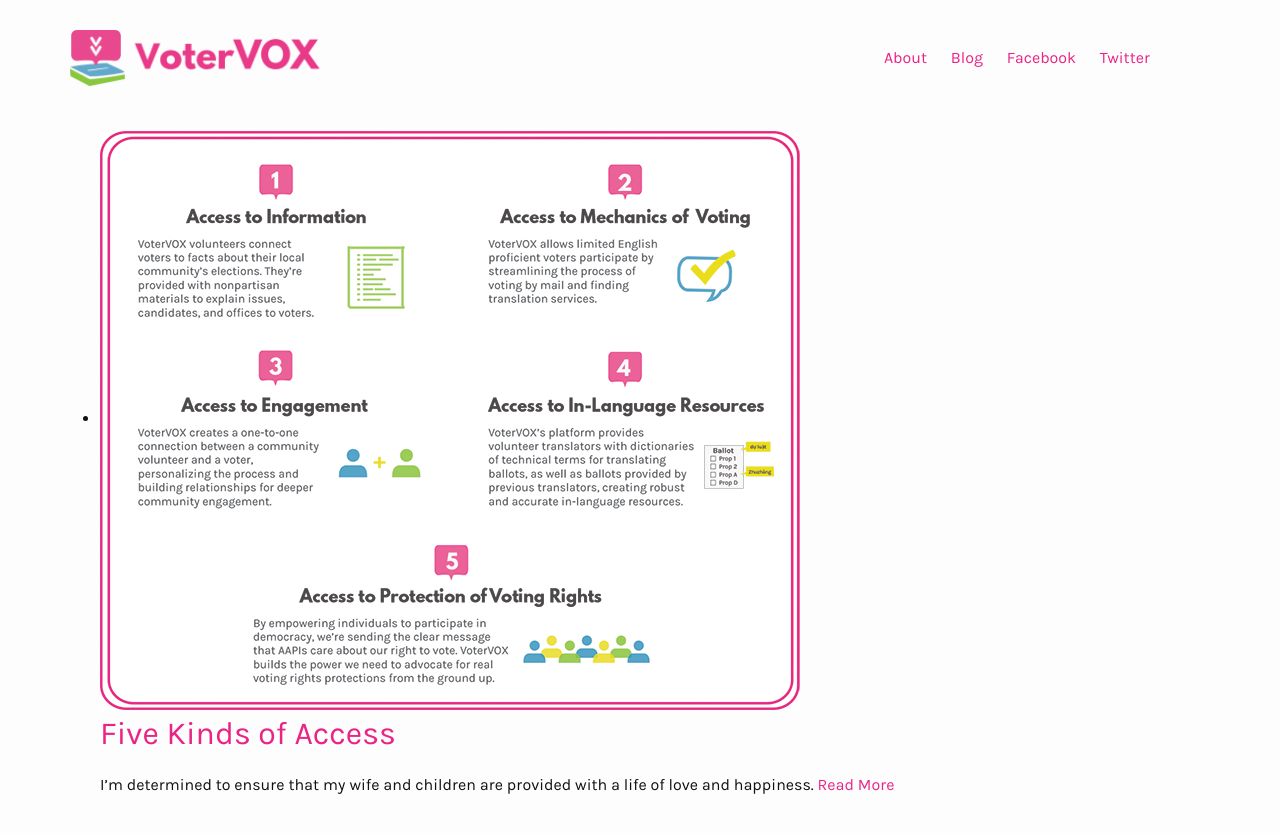
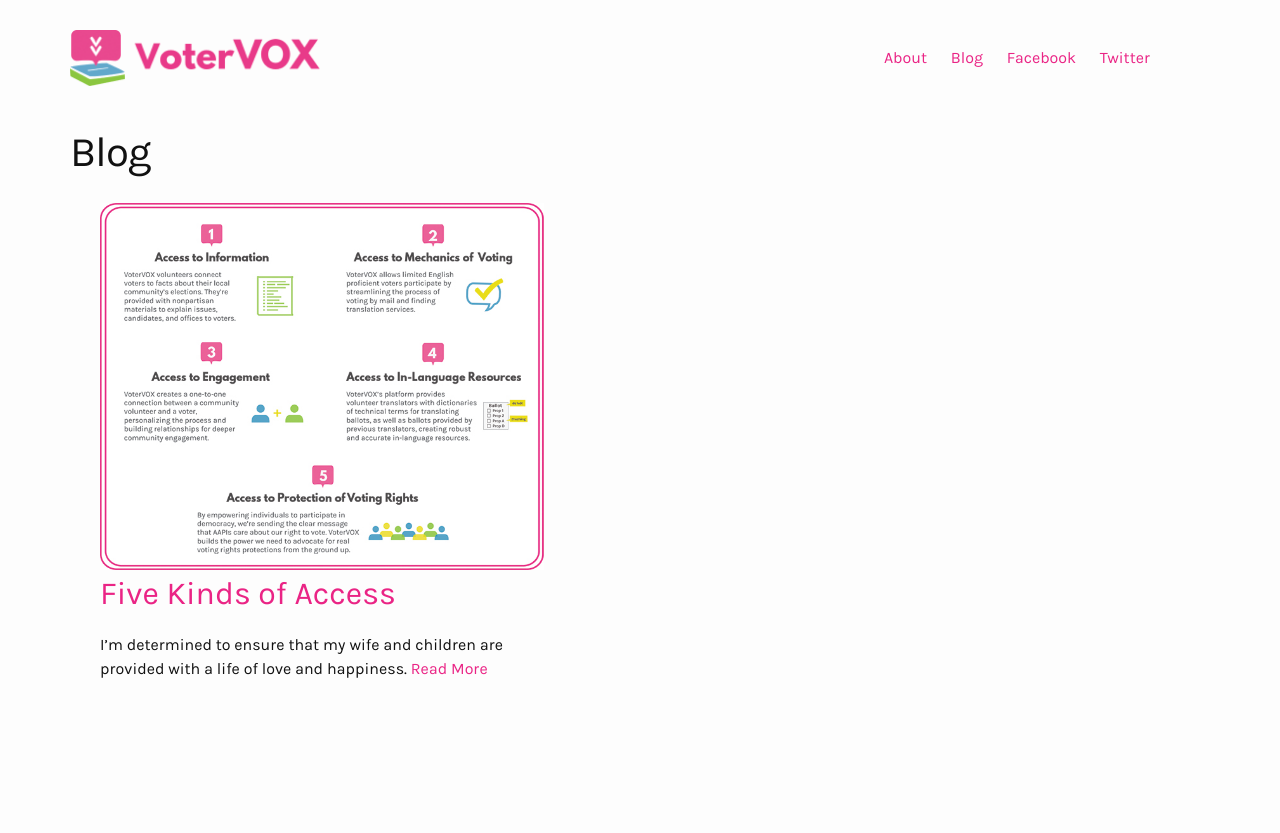
Before and after one commit to 18mr/votervox, a Jekyll site: the page built from blog.md, in a window 1280 px wide. Shown: the top 833 px of the page. Built offline with Jekyll 4.4.1, drawn with Linux system fonts in a browser that asks for light colours.

Commit message:
tweak blog layouts

```diff
--- a/_layouts/blogindex.html
+++ /dev/null
@@ -1,10 +0,0 @@
----
-layout: default
----
-<div class="post">
-
-  <article class="post-content">
-    {{ content }}
-  </article>
-
-</div>
--- a/_layouts/post.html
+++ b/_layouts/post.html
@@ -8,6 +8,10 @@ layout: default
     <p class="post-meta">{{ page.date | date: "%b %-d, %Y" }}{% if page.author %} • {{ page.author }}{% endif %}{% if page.meta %} • {{ page.meta }}{% endif %}</p>
   </header>
 
+  {% if page.featured-image %}
+	<img class="featured" src="{{ page.featured-image }}" alt="{{ page.featured-alttext }}">
+  {% endif %}
+
   <article class="post-content">
     {{ content }}
   </article>
--- /dev/null
+++ b/_sass/_blogindex.scss
@@ -0,0 +1,8 @@
+.posts {
+	list-style: none;
+
+	.featured-img {
+		max-width: 40%;
+		float: left;
+	}
+}
--- a/css/main.scss
+++ b/css/main.scss
@@ -81,5 +81,6 @@ $on-laptop:        800px;
         "base",
         "layout",
         "syntax-highlighting",
-		"hangouts"
+		"hangouts",
+		"blogindex"
 ;
--- a/index.html
+++ b/index.html
@@ -4,8 +4,4 @@ layout: default
 
 <div class="home">
 	<h1 class="pagetop">What does ACCESS mean to you?</h1>
-
-	<script src="//s3.amazonaws.com/scripts.getchute.com/11673.js" type="text/javascript"></script>
-
-	<h3>Contribute your wisdom by posting to Twitter or Instagram and tagging with #votervox. Or upload here.</h3>
 </div>
```
Also changed, not shown: blog.md (+1 -1 lines).
